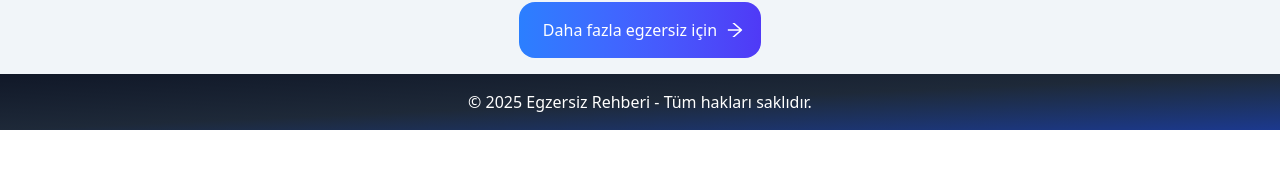
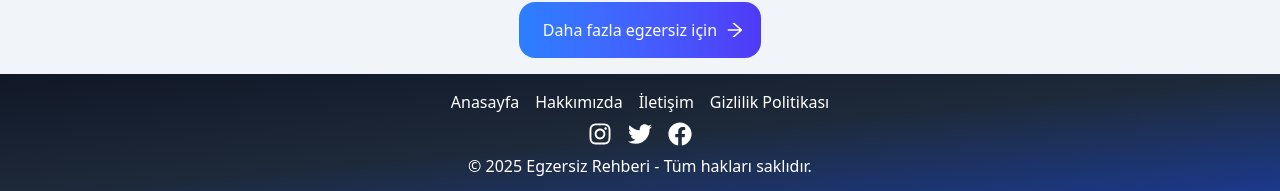
Before and after one commit to hakan4773/ExcersizeDirectory-App, a React (Vite) app: page / in a window 1280 px wide. Shown: the part 688-879 px from the top of the page. Before the commit the page ends 818 px from the top, so only its background shows below. Built offline with nearby package versions, Linux system fonts and the light colour scheme; no server answers.

Commit message:
footer güncellendi

```diff
--- a/src/components/Footer.tsx
+++ b/src/components/Footer.tsx
@@ -1,6 +1,40 @@
+import { FaFacebook, FaInstagram, FaTwitter } from "react-icons/fa"
+import { Link } from "react-router-dom"
+
 function Footer() {
   return (
   <footer className="bg-gradient-to-br from-gray-900 via-gray-800 to-blue-900 text-white text-center py-4 mt-auto">
+
+    <div className="flex justify-center container mx-auto">
+           <Link to="/" className="text-white hover:text-gray-400 mx-2">
+            Anasayfa
+            </Link>
+            <Link to="/hakkimizda" className="text-white hover:text-gray-400 mx-2">
+            Hakkımızda
+            </Link>
+            <Link to="/iletisim" className="text-white hover:text-gray-400 mx-2">
+            İletişim
+            </Link>
+            <Link to="/gizlilik-politikasi" className="text-white hover:text-gray-400 mx-2">
+            Gizlilik Politikası
+            </Link>
+
+    </div>
+
+     <div className="flex justify-center container mx-auto m-2">
+        <a href="https://www.instagram.com/egzersizrehberi/"  className="text-white hover:text-gray-400 mx-2">
+           <FaInstagram className="text-2xl hover:text-blue-500 hover:scale-110 hover:transition-all " />
+        </a>
+<a href="https://www.x.com/egzersizrehberi/"  className="text-white hover:text-gray-400 mx-2">
+           <FaTwitter className="text-2xl hover:text-blue-500 hover:scale-110 hover:transition-all" />
+        </a>
+
+        <a href="https://www.facebook.com/egzersizrehberi/"  className="text-white hover:text-gray-400 mx-2">
+           <FaFacebook className="text-2xl hover:text-blue-500 hover:scale-110 hover:transition-all"  />
+        </a>
+     </div>
+
+
         <p>© 2025 Egzersiz Rehberi - Tüm hakları saklıdır.</p>
       </footer>
   )
```
